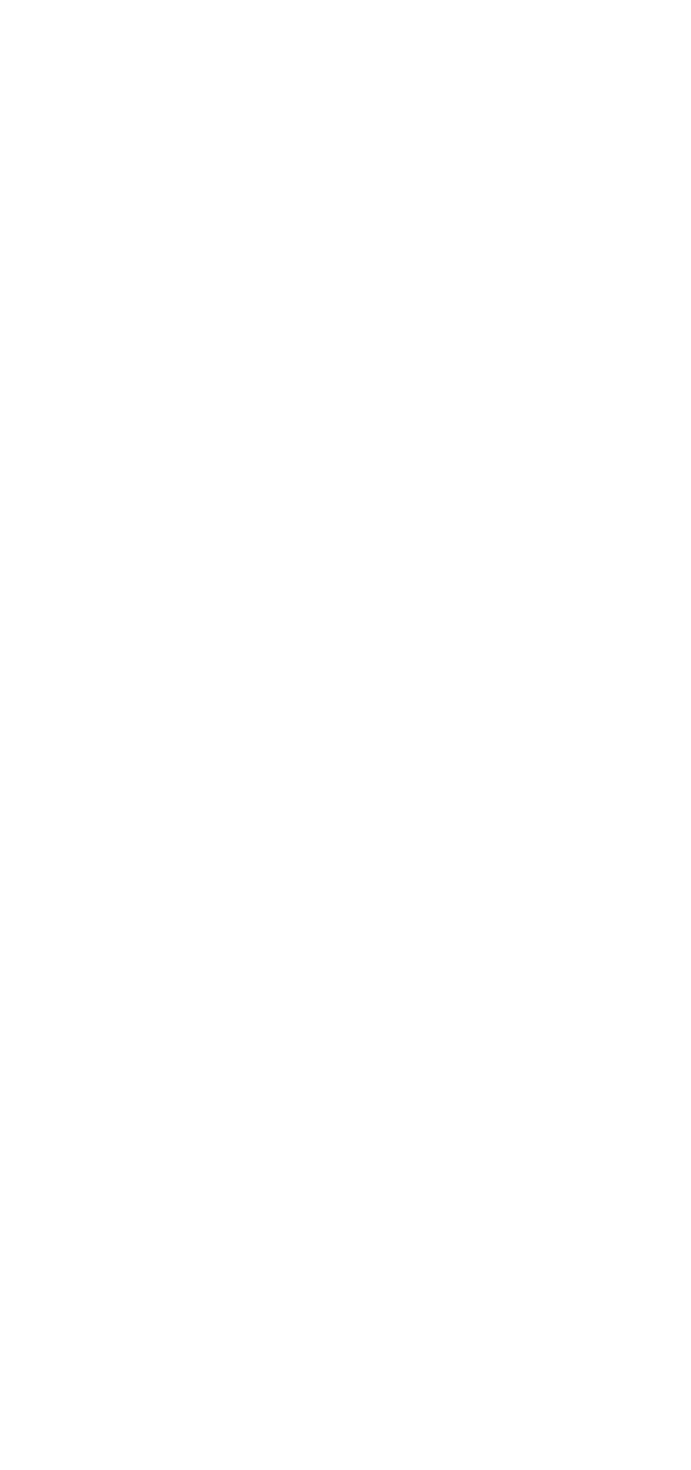
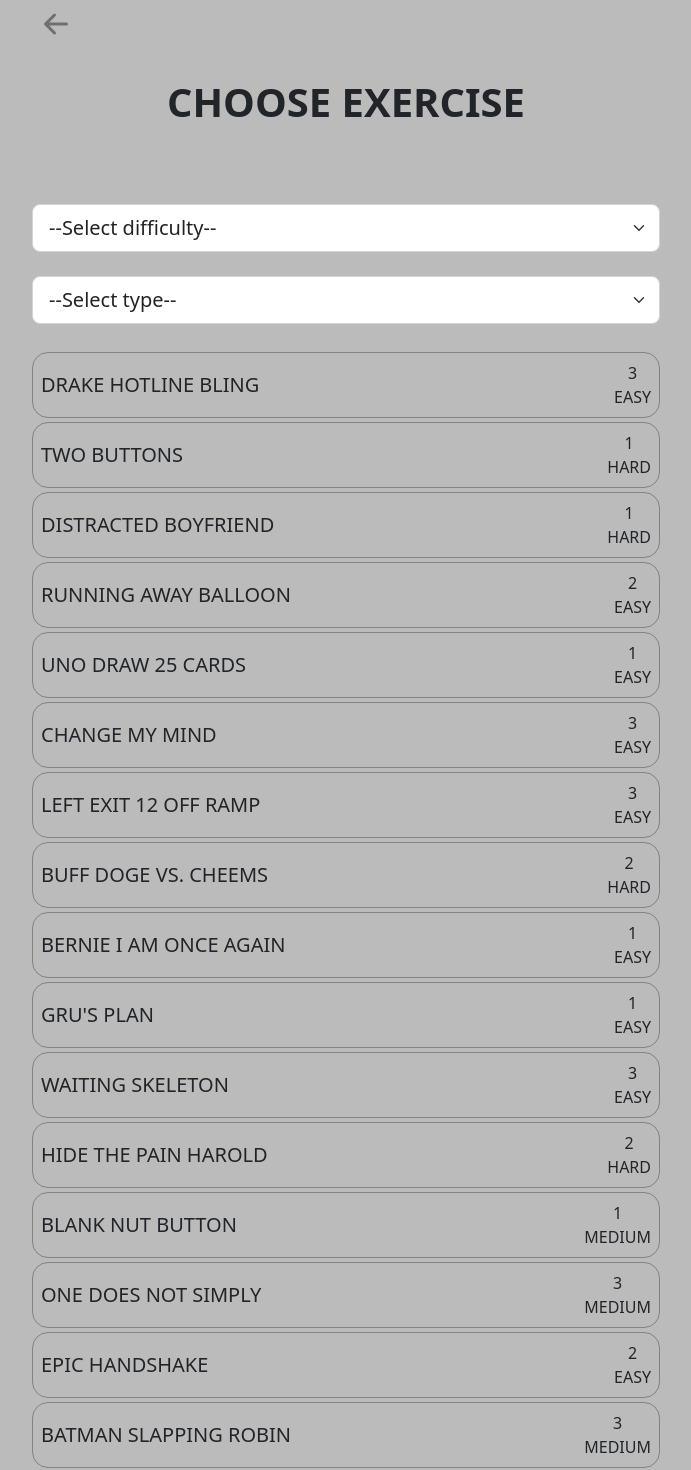
Before and after one commit to xjusko/speech_therpist_patient_app, a React (Vite) app: page /exercisemenu in a window 1280 px wide. Before the commit this address had no page. Shown: the top 1470 px of the page, without its empty margins (294-985 px from the left). Before the commit the page ends 800 px from the top, so only its background shows below. Built offline with nearby package versions, Linux system fonts and the light colour scheme.

Commit message:
taskmenu and menu change

```diff
--- a/index.html
+++ b/index.html
@@ -6,7 +6,14 @@
     <meta name="viewport" content="width=device-width, initial-scale=1.0" />
     <title>Vite + React + TS</title>
   </head>
-  <body>
+  <body
+    style="
+      height: 100%;
+      min-height: 100%;
+
+      background-color: #bbb;
+    "
+  >
     <div id="root"></div>
     <script type="module" src="/src/main.tsx"></script>
   </body>
--- a/src/App.tsx
+++ b/src/App.tsx
@@ -6,16 +6,18 @@ import Menu from "./pages/Menu";
 import Login from "./pages/Login";
 import FindTherapist from "./pages/FindTherapist";
 import TherapistMainInfo from "./pages/TherapistMainInfo";
+import TaskMenu from "./pages/TaskMenu";
 
 function App() {
   return (
-    <Container style={{ maxWidth: "700px" }}>
+    <Container style={{ maxWidth: "700px", minHeight: "100vh" }}>
       <Routes>
         <Route path="/" element={<Menu />} />
         <Route path="/register" element={<Register />} />
         <Route path="/login" element={<Login />} />
         <Route path="/findtherapist" element={<FindTherapist />} />
         <Route path="/therapist/:id" element={<TherapistMainInfo />} />
+        <Route path="/exercisemenu" element={<TaskMenu />} />
       </Routes>
     </Container>
   );
--- a/src/animations.css
+++ b/src/animations.css
@@ -1,6 +1,5 @@
 .hidden {
   opacity: 0;
-
   transition: all 500ms;
 }
 
--- /dev/null
+++ b/src/components/ChooseTaskCard.tsx
@@ -0,0 +1,34 @@
+import React from "react";
+import { Stack } from "react-bootstrap";
+
+type ChooseTaskCardProps = {
+  id: string;
+  name: string;
+  type: string;
+  difficulty: string;
+};
+
+function ChooseTaskCard({ id, name, type, difficulty }: ChooseTaskCardProps) {
+  return (
+    <div
+      className="w-100 my-1"
+      style={{
+        border: "1px solid rgba(0, 0, 0, .3)",
+        borderRadius: "1rem",
+      }}
+    >
+      <Stack
+        direction="horizontal"
+        gap={2}
+        className="d-flex align-items-center text-dark mx-2 my-2 text-uppercase"
+      >
+        <div className="me-auto fs-5">{name}</div>
+        <div className="text-center">
+          <div>{type}</div>
+          <div>{difficulty}</div>
+        </div>
+      </Stack>
+    </div>
+  );
+}
+export default ChooseTaskCard;
--- a/src/components/FindTherapistCard.tsx
+++ b/src/components/FindTherapistCard.tsx
@@ -11,24 +11,30 @@ type TherapistCardProps = {
 
 function FindTherapistCard(props: TherapistCardProps) {
   return (
-    <Button className="w-100" variant="outline-dark">
+    <div
+      className="w-100 my-1"
+      style={{
+        border: "1px solid rgba(0, 0, 0, .3)",
+        borderRadius: "1rem",
+      }}
+    >
       <Stack
         direction="horizontal"
         gap={2}
-        className="d-flex align-items-center text-dark"
+        className="d-flex align-items-center text-dark mx-2 my-2"
       >
         <img
           src={props.imageUrl}
           height="100px"
           width="100px"
-          style={{ objectFit: "cover", borderRadius: "50%" }}
+          style={{ objectFit: "cover", borderRadius: "1rem" }}
         ></img>
         <div className="me-auto fs-5">
           <div>
             {props.firstName} {props.lastName}
           </div>
         </div>
-        <div>
+        <div className="text-center">
           <svg
             xmlns="http://www.w3.org/2000/svg"
             width="16"
@@ -41,7 +47,7 @@ function FindTherapistCard(props: TherapistCardProps) {
           <div>{props.location}</div>
         </div>
       </Stack>
-    </Button>
+    </div>
   );
 }
 
--- /dev/null
+++ b/src/data/tasks.json
@@ -0,0 +1,118 @@
+{
+  "tasks": [
+    {
+      "id": "181913649",
+      "name": "Drake Hotline Bling",
+      "type": "3",
+      "difficulty": "easy"
+    },
+    {
+      "id": "87743020",
+      "name": "Two Buttons",
+      "type": "1",
+      "difficulty": "hard"
+    },
+    {
+      "id": "112126428",
+      "name": "Distracted Boyfriend",
+      "type": "1",
+      "difficulty": "hard"
+    },
+    {
+      "id": "131087935",
+      "name": "Running Away Balloon",
+      "type": "2",
+      "difficulty": "easy"
+    },
+    {
+      "id": "217743513",
+      "name": "UNO Draw 25 Cards",
+      "type": "1",
+      "difficulty": "easy"
+    },
+    {
+      "id": "129242436",
+      "name": "Change My Mind",
+      "type": "3",
+      "difficulty": "easy"
+    },
+    {
+      "id": "124822590",
+      "name": "Left Exit 12 Off Ramp",
+      "type": "3",
+      "difficulty": "easy"
+    },
+    {
+      "id": "247375501",
+      "name": "Buff Doge vs. Cheems",
+      "type": "2",
+      "difficulty": "hard"
+    },
+    {
+      "id": "222403160",
+      "name": "Bernie I Am Once Again",
+      "type": "1",
+      "difficulty": "easy"
+    },
+    {
+      "id": "131940431",
+      "name": "Gru's Plan",
+      "type": "1",
+      "difficulty": "easy"
+    },
+    {
+      "id": "4087833",
+      "name": "Waiting Skeleton",
+      "type": "3",
+      "difficulty": "easy"
+    },
+    {
+      "id": "27813981",
+      "name": "Hide the Pain Harold",
+      "type": "2",
+      "difficulty": "hard"
+    },
+    {
+      "id": "119139145",
+      "name": "Blank Nut Button",
+      "type": "1",
+      "difficulty": "medium"
+    },
+    {
+      "id": "61579",
+      "name": "One Does Not Simply",
+      "type": "3",
+      "difficulty": "medium"
+    },
+    {
+      "id": "135256802",
+      "name": "Epic Handshake",
+      "type": "2",
+      "difficulty": "easy"
+    },
+    {
+      "id": "438680",
+      "name": "Batman Slapping Robin",
+      "type": "3",
+      "difficulty": "medium"
+    },
+    {
+      "id": "101470",
+      "name": "Ancient Aliens",
+      "type": "3",
+      "difficulty": "medium"
+    },
+    {
+      "id": "80707627",
+      "name": "Sad Pablo Escobar",
+      "type": "2",
+      "difficulty": "medium"
+    },
+    {
+      "id": "93895088",
+      "name": "Expanding Brain",
+      "type": "1",
+      "difficulty": "medium"
+    }
+  ]
+}
--- a/src/pages/FindTherapist.tsx
+++ b/src/pages/FindTherapist.tsx
@@ -1,5 +1,6 @@
 import React, { useEffect, useState } from "react";
 import {
+  Button,
   Col,
   Form,
   Nav,
@@ -10,11 +11,11 @@ import {
 } from "react-bootstrap";
 import FindTherapistCard from "../components/FindTherapistCard";
 import storeItems from "../data/therapists.json";
+import { BackArrowIcon } from "../utils/CommonIcons";
 
 function FindTherapist() {
   const [show, setShow] = useState(false);
-  const handleClose = () => setShow(false);
-  const handleShow = () => setShow(true);
+  const [link, setLink] = useState("");
 
   const observer = new IntersectionObserver((entries) => {
     entries.forEach((entry) => {
@@ -31,40 +32,49 @@ function FindTherapist() {
     animatedElements.forEach((el) => observer.observe(el));
   });
 
+  console.log(link);
   return (
     <div
       className="d-flex flex-column justify-content-center mx-4"
-      onScroll={handleShow}
+      onScroll={() => setShow(true)}
     >
-      <Nav.Link href="/" as={NavLink}>
-        <svg
-          style={{ width: "3rem", height: "3rem", opacity: "50%" }}
-          xmlns="http://www.w3.org/2000/svg"
-          width="16"
-          height="16"
-          fill="currentColor"
-          viewBox="0 0 16 16"
-        >
-          <path d="M12 8a.5.5 0 0 1-.5.5H5.707l2.147 2.146a.5.5 0 0 1-.708.708l-3-3a.5.5 0 0 1 0-.708l3-3a.5.5 0 1 1 .708.708L5.707 7.5H11.5a.5.5 0 0 1 .5.5z" />
-        </svg>
-      </Nav.Link>
+      <div className="d-flex">
+        <Nav.Link href="/" as={NavLink}>
+          <BackArrowIcon />
+        </Nav.Link>
+      </div>
 
       <Stack className="d-flex align-items-center my-4">
         <div className="fs-1 text-center text-dark fw-bold font-monospace mb-3">
           Enter Link Here
         </div>
-
-        <Form.Control
-          className="text-center fs-3 text-uppercase"
-          size="lg"
-          type="input"
-          placeholder="Therapist Link"
-          name="link"
-        />
-        <div className="text-muted mb-4" style={{ fontSize: "0.8rem" }}>
+        <Form className="d-flex text-center">
+          <Form.Control
+            className="text-center fs-3 text-uppercase"
+            size="lg"
+            type="input"
+            placeholder="Therapist Link"
+            name="link"
+            value={link}
+            onChange={(e) => setLink(e.target.value)}
+          />
+          <Button variant="dark">
+            <svg
+              style={{ width: "3rem", height: "3rem" }}
+              xmlns="http://www.w3.org/2000/svg"
+              width="16"
+              height="16"
+              fill="currentColor"
+              viewBox="0 0 16 16"
+            >
+              <path d="M4.715 6.542 3.343 7.914a3 3 0 1 0 4.243 4.243l1.828-1.829A3 3 0 0 0 8.586 5.5L8 6.086a1.002 1.002 0 0 0-.154.199 2 2 0 0 1 .861 3.337L6.88 11.45a2 2 0 1 1-2.83-2.83l.793-.792a4.018 4.018 0 0 1-.128-1.287z" />
+              <path d="M6.586 4.672A3 3 0 0 0 7.414 9.5l.775-.776a2 2 0 0 1-.896-3.346L9.12 3.55a2 2 0 1 1 2.83 2.83l-.793.792c.112.42.155.855.128 1.287l1.372-1.372a3 3 0 1 0-4.243-4.243L6.586 4.672z" />
+            </svg>
+          </Button>
+        </Form>
+        <div className="text-muted" style={{ fontSize: "0.8rem" }}>
           Enter the link you recieved from your therapist
         </div>
-        <div style={{}}></div>
 
         <Row xs={1} className="g-3">
           {storeItems.map((item) => (
@@ -77,7 +87,7 @@ function FindTherapist() {
         </Row>
         <Offcanvas
           show={show}
-          onHide={handleClose}
+          onHide={() => setShow(false)}
           placement="bottom"
           style={{ height: "70vh", background: "none", border: "none" }}
           className="text-dark fs-2"
--- a/src/pages/Menu.tsx
+++ b/src/pages/Menu.tsx
@@ -3,14 +3,14 @@ import { Button, Col, Nav, NavLink, Row } from "react-bootstrap";
 
 function Menu() {
   const mainButtonStyle = {
-    height: "10rem",
-    width: "10rem",
+    height: "12rem",
+    width: "12rem",
     border: "none",
     borderRadius: "2rem",
   };
-  const imageStyle = { height: "8rem", width: "8rem" };
+  const imageStyle = { height: "10rem", width: "10rem" };
   return (
-    <div className="d-flex flex-column vh-100 justify-content-center">
+    <div className="d-flex flex-column vh-100 justify-content-center mx-4">
       <Row>
         <Col className="d-flex flex-column mt-5 align-items-center text-dark">
           <div
@@ -22,7 +22,24 @@ function Menu() {
           <div className="fs-1">To Speech Therapist</div>
         </Col>
       </Row>
-      <Row xs={2} md={4} className="g-2 mt-5 text-center">
+      <Row xs={1} className="g-2 text-center mt-2">
+        <Col>
+          <Nav.Link href="/exercisemenu" as={NavLink}>
+            <Button variant="outline-dark" style={mainButtonStyle}>
+              <svg
+                style={imageStyle}
+                xmlns="http://www.w3.org/2000/svg"
+                width="16"
+                height="16"
+                fill="currentColor"
+                viewBox="0 0 16 16"
+              >
+                <path d="M11.5 6.027a.5.5 0 1 1-1 0 .5.5 0 0 1 1 0zm-1.5 1.5a.5.5 0 1 0 0-1 .5.5 0 0 0 0 1zm2.5-.5a.5.5 0 1 1-1 0 .5.5 0 0 1 1 0zm-1.5 1.5a.5.5 0 1 0 0-1 .5.5 0 0 0 0 1zm-6.5-3h1v1h1v1h-1v1h-1v-1h-1v-1h1v-1z" />
+                <path d="M3.051 3.26a.5.5 0 0 1 .354-.613l1.932-.518a.5.5 0 0 1 .62.39c.655-.079 1.35-.117 2.043-.117.72 0 1.443.041 2.12.126a.5.5 0 0 1 .622-.399l1.932.518a.5.5 0 0 1 .306.729c.14.09.266.19.373.297.408.408.78 1.05 1.095 1.772.32.733.599 1.591.805 2.466.206.875.34 1.78.364 2.606.024.816-.059 1.602-.328 2.21a1.42 1.42 0 0 1-1.445.83c-.636-.067-1.115-.394-1.513-.773-.245-.232-.496-.526-.739-.808-.126-.148-.25-.292-.368-.423-.728-.804-1.597-1.527-3.224-1.527-1.627 0-2.496.723-3.224 1.527-.119.131-.242.275-.368.423-.243.282-.494.575-.739.808-.398.38-.877.706-1.513.773a1.42 1.42 0 0 1-1.445-.83c-.27-.608-.352-1.395-.329-2.21.024-.826.16-1.73.365-2.606.206-.875.486-1.733.805-2.466.315-.722.687-1.364 1.094-1.772a2.34 2.34 0 0 1 .433-.335.504.504 0 0 1-.028-.079zm2.036.412c-.877.185-1.469.443-1.733.708-.276.276-.587.783-.885 1.465a13.748 13.748 0 0 0-.748 2.295 12.351 12.351 0 0 0-.339 2.406c-.022.755.062 1.368.243 1.776a.42.42 0 0 0 .426.24c.327-.034.61-.199.929-.502.212-.202.4-.423.615-.674.133-.156.276-.323.44-.504C4.861 9.969 5.978 9.027 8 9.027s3.139.942 3.965 1.855c.164.181.307.348.44.504.214.251.403.472.615.674.318.303.601.468.929.503a.42.42 0 0 0 .426-.241c.18-.408.265-1.02.243-1.776a12.354 12.354 0 0 0-.339-2.406 13.753 13.753 0 0 0-.748-2.295c-.298-.682-.61-1.19-.885-1.465-.264-.265-.856-.523-1.733-.708-.85-.179-1.877-.27-2.913-.27-1.036 0-2.063.091-2.913.27z" />
+              </svg>
+            </Button>
+          </Nav.Link>
+        </Col>
         <Col>
           <Button variant="outline-dark" style={mainButtonStyle}>
             <svg
@@ -38,61 +55,46 @@ function Menu() {
             </svg>
           </Button>
         </Col>
+      </Row>
+      <Row className="my-5 mx-4">
+        <Button variant="success" className="text-uppercase fs-3">
+          Quick Exercise
+        </Button>
+      </Row>
+      <Row className="mt-auto mb-3 text-dark fs-2 text-center">
         <Col>
-          <Button variant="outline-dark" style={mainButtonStyle}>
+          <Nav.Link href="/login" as={NavLink}>
             <svg
-              style={imageStyle}
               xmlns="http://www.w3.org/2000/svg"
               width="16"
               height="16"
               fill="currentColor"
               viewBox="0 0 16 16"
+              style={{ height: "3rem", width: "3rem" }}
             >
-              <path d="M11.5 6.027a.5.5 0 1 1-1 0 .5.5 0 0 1 1 0zm-1.5 1.5a.5.5 0 1 0 0-1 .5.5 0 0 0 0 1zm2.5-.5a.5.5 0 1 1-1 0 .5.5 0 0 1 1 0zm-1.5 1.5a.5.5 0 1 0 0-1 .5.5 0 0 0 0 1zm-6.5-3h1v1h1v1h-1v1h-1v-1h-1v-1h1v-1z" />
-              <path d="M3.051 3.26a.5.5 0 0 1 .354-.613l1.932-.518a.5.5 0 0 1 .62.39c.655-.079 1.35-.117 2.043-.117.72 0 1.443.041 2.12.126a.5.5 0 0 1 .622-.399l1.932.518a.5.5 0 0 1 .306.729c.14.09.266.19.373.297.408.408.78 1.05 1.095 1.772.32.733.599 1.591.805 2.466.206.875.34 1.78.364 2.606.024.816-.059 1.602-.328 2.21a1.42 1.42 0 0 1-1.445.83c-.636-.067-1.115-.394-1.513-.773-.245-.232-.496-.526-.739-.808-.126-.148-.25-.292-.368-.423-.728-.804-1.597-1.527-3.224-1.527-1.627 0-2.496.723-3.224 1.527-.119.131-.242.275-.368.423-.243.282-.494.575-.739.808-.398.38-.877.706-1.513.773a1.42 1.42 0 0 1-1.445-.83c-.27-.608-.352-1.395-.329-2.21.024-.826.16-1.73.365-2.606.206-.875.486-1.733.805-2.466.315-.722.687-1.364 1.094-1.772a2.34 2.34 0 0 1 .433-.335.504.504 0 0 1-.028-.079zm2.036.412c-.877.185-1.469.443-1.733.708-.276.276-.587.783-.885 1.465a13.748 13.748 0 0 0-.748 2.295 12.351 12.351 0 0 0-.339 2.406c-.022.755.062 1.368.243 1.776a.42.42 0 0 0 .426.24c.327-.034.61-.199.929-.502.212-.202.4-.423.615-.674.133-.156.276-.323.44-.504C4.861 9.969 5.978 9.027 8 9.027s3.139.942 3.965 1.855c.164.181.307.348.44.504.214.251.403.472.615.674.318.303.601.468.929.503a.42.42 0 0 0 .426-.241c.18-.408.265-1.02.243-1.776a12.354 12.354 0 0 0-.339-2.406 13.753 13.753 0 0 0-.748-2.295c-.298-.682-.61-1.19-.885-1.465-.264-.265-.856-.523-1.733-.708-.85-.179-1.877-.27-2.913-.27-1.036 0-2.063.091-2.913.27z" />
+              <path
+                fill-rule="evenodd"
+                d="M6 12.5a.5.5 0 0 0 .5.5h8a.5.5 0 0 0 .5-.5v-9a.5.5 0 0 0-.5-.5h-8a.5.5 0 0 0-.5.5v2a.5.5 0 0 1-1 0v-2A1.5 1.5 0 0 1 6.5 2h8A1.5 1.5 0 0 1 16 3.5v9a1.5 1.5 0 0 1-1.5 1.5h-8A1.5 1.5 0 0 1 5 12.5v-2a.5.5 0 0 1 1 0v2z"
+              />
+              <path
+                fill-rule="evenodd"
+                d="M.146 8.354a.5.5 0 0 1 0-.708l3-3a.5.5 0 1 1 .708.708L1.707 7.5H10.5a.5.5 0 0 1 0 1H1.707l2.147 2.146a.5.5 0 0 1-.708.708l-3-3z"
+              />
             </svg>
-          </Button>
+          </Nav.Link>
         </Col>
         <Col>
-          <Button variant="outline-dark" style={mainButtonStyle}>
+          <Nav.Link href="/findtherapist" as={NavLink}>
             <svg
-              style={imageStyle}
               xmlns="http://www.w3.org/2000/svg"
               width="16"
               height="16"
               fill="currentColor"
               viewBox="0 0 16 16"
+              style={{ height: "3rem", width: "3rem" }}
             >
-              <path d="M8 15A7 7 0 1 1 8 1a7 7 0 0 1 0 14zm0 1A8 8 0 1 0 8 0a8 8 0 0 0 0 16z" />
-              <path d="m8.93 6.588-2.29.287-.082.38.45.083c.294.07.352.176.288.469l-.738 3.468c-.194.897.105 1.319.808 1.319.545 0 1.178-.252 1.465-.598l.088-.416c-.2.176-.492.246-.686.246-.275 0-.375-.193-.304-.533L8.93 6.588zM9 4.5a1 1 0 1 1-2 0 1 1 0 0 1 2 0z" />
+              <path d="M3 14s-1 0-1-1 1-4 6-4 6 3 6 4-1 1-1 1H3zm5-6a3 3 0 1 0 0-6 3 3 0 0 0 0 6z" />
             </svg>
-          </Button>
-        </Col>
-        <Col>
-          <Button variant="outline-dark" style={mainButtonStyle}>
-            <svg
-              style={imageStyle}
-              xmlns="http://www.w3.org/2000/svg"
-              width="16"
-              height="16"
-              fill="currentColor"
-              viewBox="0 0 16 16"
-            >
-              <path d="M8 4.754a3.246 3.246 0 1 0 0 6.492 3.246 3.246 0 0 0 0-6.492zM5.754 8a2.246 2.246 0 1 1 4.492 0 2.246 2.246 0 0 1-4.492 0z" />
-              <path d="M9.796 1.343c-.527-1.79-3.065-1.79-3.592 0l-.094.319a.873.873 0 0 1-1.255.52l-.292-.16c-1.64-.892-3.433.902-2.54 2.541l.159.292a.873.873 0 0 1-.52 1.255l-.319.094c-1.79.527-1.79 3.065 0 3.592l.319.094a.873.873 0 0 1 .52 1.255l-.16.292c-.892 1.64.901 3.434 2.541 2.54l.292-.159a.873.873 0 0 1 1.255.52l.094.319c.527 1.79 3.065 1.79 3.592 0l.094-.319a.873.873 0 0 1 1.255-.52l.292.16c1.64.893 3.434-.902 2.54-2.541l-.159-.292a.873.873 0 0 1 .52-1.255l.319-.094c1.79-.527 1.79-3.065 0-3.592l-.319-.094a.873.873 0 0 1-.52-1.255l.16-.292c.893-1.64-.902-3.433-2.541-2.54l-.292.159a.873.873 0 0 1-1.255-.52l-.094-.319zm-2.633.283c.246-.835 1.428-.835 1.674 0l.094.319a1.873 1.873 0 0 0 2.693 1.115l.291-.16c.764-.415 1.6.42 1.184 1.185l-.159.292a1.873 1.873 0 0 0 1.116 2.692l.318.094c.835.246.835 1.428 0 1.674l-.319.094a1.873 1.873 0 0 0-1.115 2.693l.16.291c.415.764-.42 1.6-1.185 1.184l-.291-.159a1.873 1.873 0 0 0-2.693 1.116l-.094.318c-.246.835-1.428.835-1.674 0l-.094-.319a1.873 1.873 0 0 0-2.692-1.115l-.292.16c-.764.415-1.6-.42-1.184-1.185l.159-.291A1.873 1.873 0 0 0 1.945 8.93l-.319-.094c-.835-.246-.835-1.428 0-1.674l.319-.094A1.873 1.873 0 0 0 3.06 4.377l-.16-.292c-.415-.764.42-1.6 1.185-1.184l.292.159a1.873 1.873 0 0 0 2.692-1.115l.094-.319z" />
-            </svg>
-          </Button>
-        </Col>
-      </Row>
-      <Row className="mt-auto mb-3 text-dark fs-2 text-center">
-        <Col>
-          <Nav.Link href="/login" as={NavLink}>
-            Log Out
-          </Nav.Link>
-        </Col>
-        <Col>
-          <Nav.Link href="/findtherapist" as={NavLink}>
-            Find Therapist
           </Nav.Link>
         </Col>
       </Row>
--- /dev/null
+++ b/src/pages/TaskMenu.tsx
@@ -0,0 +1,48 @@
+import React, { useState } from "react";
+import { Nav, NavLink, Form } from "react-bootstrap";
+import { BackArrowIcon } from "../utils/CommonIcons";
+import data from "../data/tasks.json";
+import ChooseTaskCard from "../components/ChooseTaskCard";
+
+function TaskMenu() {
+  const [difficulty, setDifficulty] = useState("");
+  const [type, setType] = useState("");
+  const filteredData = data.tasks.filter(
+    (item) => item.difficulty.includes(difficulty) && item.type.includes(type)
+  );
+  return (
+    <div className="d-flex flex-column gap-4 mx-4">
+      <div className="d-flex">
+        <Nav.Link href="/" as={NavLink}>
+          <BackArrowIcon />
+        </Nav.Link>
+      </div>
+      <div className="text-center text-monospace fs-1 fw-bold text-uppercase mb-5">
+        Choose exercise
+      </div>
+      <Form.Select size="lg" onChange={(e) => setDifficulty(e.target.value)}>
+        <option value="">--Select difficulty--</option>
+        <option value="easy">Easy</option>
+        <option value="medium">Medium</option>
+        <option value="hard">Hard</option>
+      </Form.Select>
+
+      <Form.Select size="lg" onChange={(e) => setType(e.target.value)}>
+        <option value="">--Select type--</option>
+        <option value="1">First</option>
+        <option value="2">Second</option>
+        <option value="3">Third</option>
+      </Form.Select>
+      <div>
+        {filteredData.length !== 0 ? (
+          filteredData.map((item) => (
+            <ChooseTaskCard key={Number(item.id)} {...item} />
+          ))
+        ) : (
+          <div>Unfortunately, no results</div>
+        )}
+      </div>
+    </div>
+  );
+}
+export default TaskMenu;
--- /dev/null
+++ b/src/utils/CommonIcons.tsx
@@ -0,0 +1,31 @@
+import React from "react";
+
+export const HomeIcon = () => {
+  return (
+    <svg
+      style={{ width: "3rem", height: "3rem", opacity: "50%" }}
+      xmlns="http://www.w3.org/2000/svg"
+      width="16"
+      height="16"
+      fill="currentColor"
+      viewBox="0 0 16 16"
+    >
+      <path d="M8.354 1.146a.5.5 0 0 0-.708 0l-6 6A.5.5 0 0 0 1.5 7.5v7a.5.5 0 0 0 .5.5h4.5a.5.5 0 0 0 .5-.5v-4h2v4a.5.5 0 0 0 .5.5H14a.5.5 0 0 0 .5-.5v-7a.5.5 0 0 0-.146-.354L13 5.793V2.5a.5.5 0 0 0-.5-.5h-1a.5.5 0 0 0-.5.5v1.293L8.354 1.146zM2.5 14V7.707l5.5-5.5 5.5 5.5V14H10v-4a.5.5 0 0 0-.5-.5h-3a.5.5 0 0 0-.5.5v4H2.5z" />
+    </svg>
+  );
+};
+
+export const BackArrowIcon = () => {
+  return (
+    <svg
+      style={{ width: "3rem", height: "3rem", opacity: "50%" }}
+      xmlns="http://www.w3.org/2000/svg"
+      width="16"
+      height="16"
+      fill="currentColor"
+      viewBox="0 0 16 16"
+    >
+      <path d="M12 8a.5.5 0 0 1-.5.5H5.707l2.147 2.146a.5.5 0 0 1-.708.708l-3-3a.5.5 0 0 1 0-.708l3-3a.5.5 0 1 1 .708.708L5.707 7.5H11.5a.5.5 0 0 1 .5.5z" />
+    </svg>
+  );
+};
```
Also changed, not shown: src/pages/TherapistMainInfo.tsx (+47 -22 lines).
